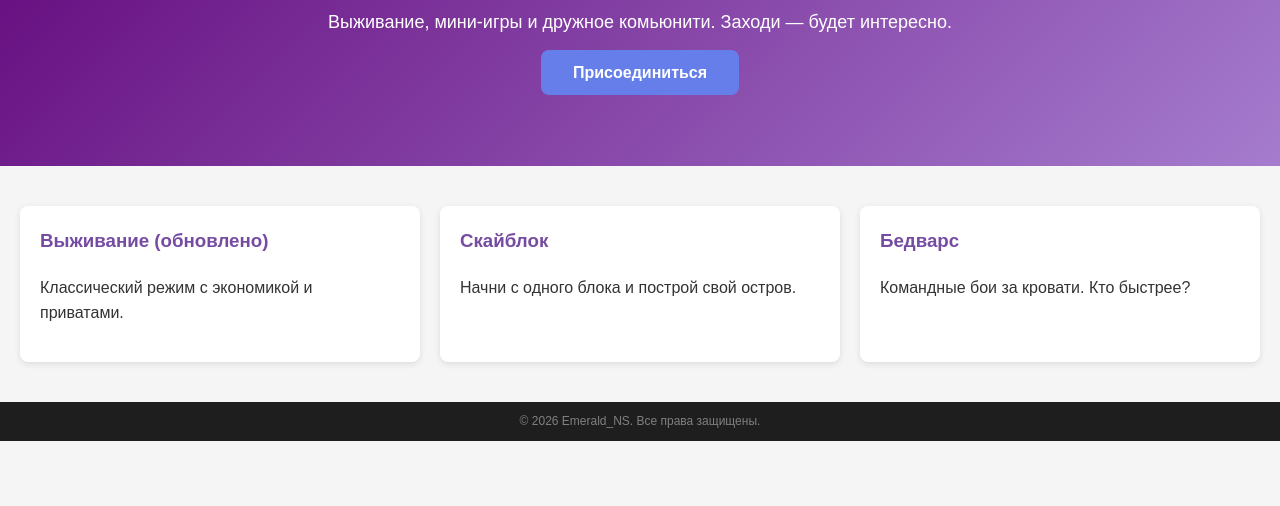
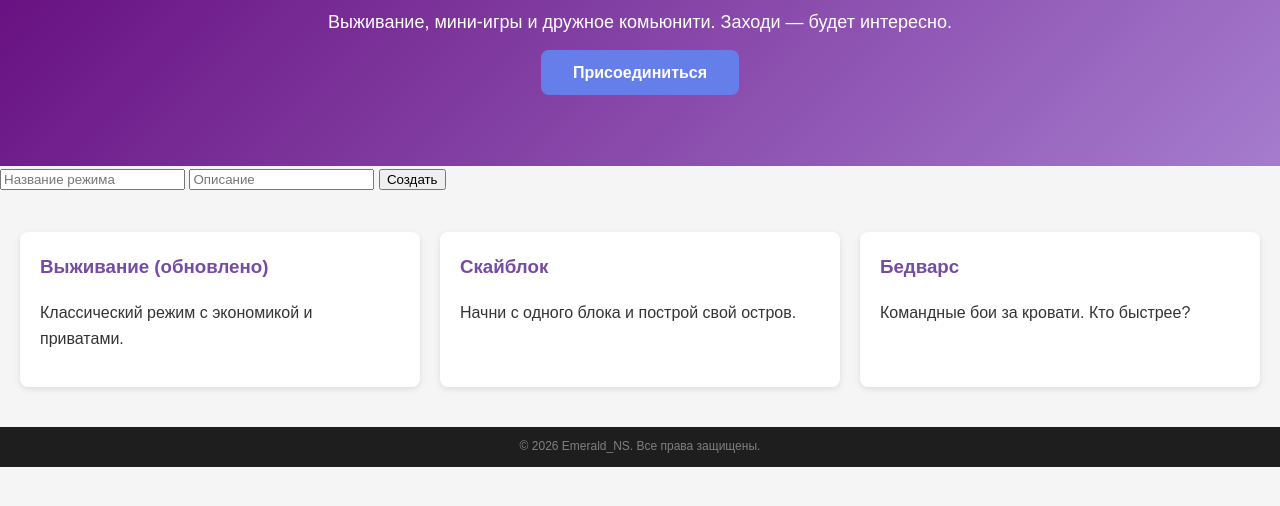
Before and after one commit to dimamaloi2442-prog/horizworld-layout, a plain HTML site: page index.html in a window 1280 px wide. Shown: the part 238-744 px from the top of the page. Drawn offline with Linux system fonts and the light colour scheme.

Commit message:
Update index.html

```diff
--- a/index.html
+++ b/index.html
@@ -24,7 +24,15 @@
           <a href="#" class="hero-btn">Присоединиться</a>
         </section>
 
-        <main class="cards">
+        <main>
+          <div class="cards-header">
+            <form class="add-form">
+              <input type="text" class="input-title" placeholder="Название режима" />
+              <input type="text" class="input-desc" placeholder="Описание" />
+              <button type="submit" class="add-card-btn">Создать</button>
+            </form>
+          </div>
+          <div class="cards">
             <div class="card">
               <h3>Выживание</h3>
               <p>Классический режим с экономикой и приватами.</p>
@@ -37,6 +45,7 @@
               <h3>Бедварс</h3>
               <p>Командные бои за кровати. Кто быстрее?</p>
             </div>
+          </div>
         </main>
 
         <footer class="footer">
```
Lines whose indentation alone changed are shown as unchanged.
